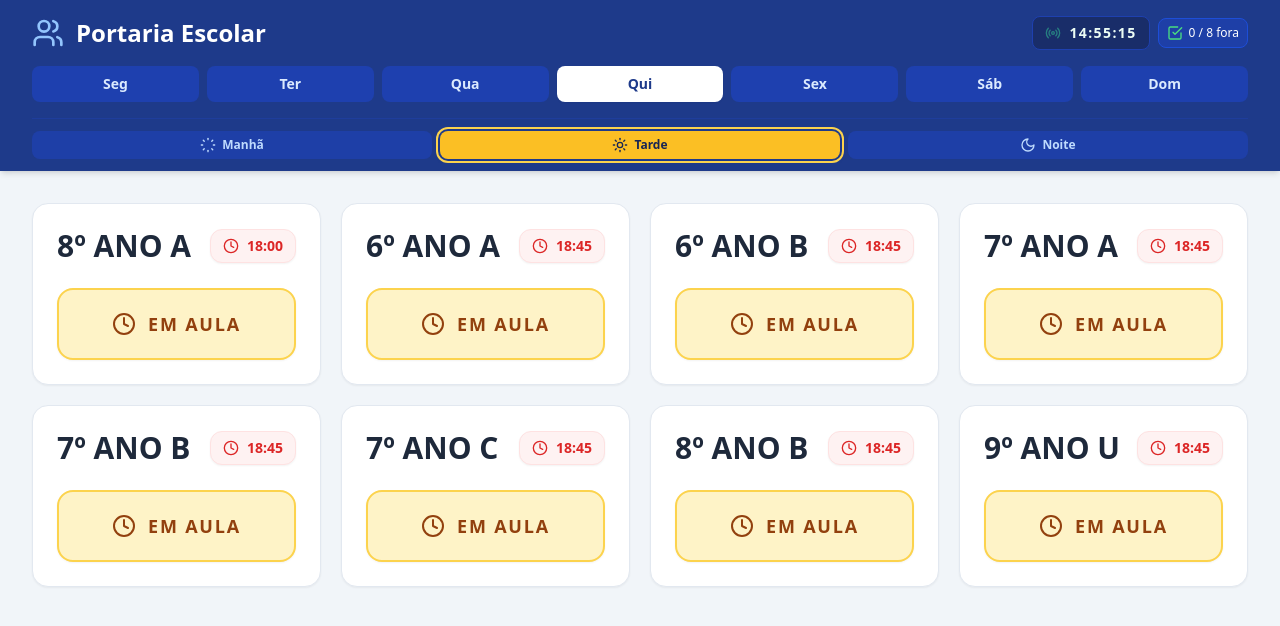
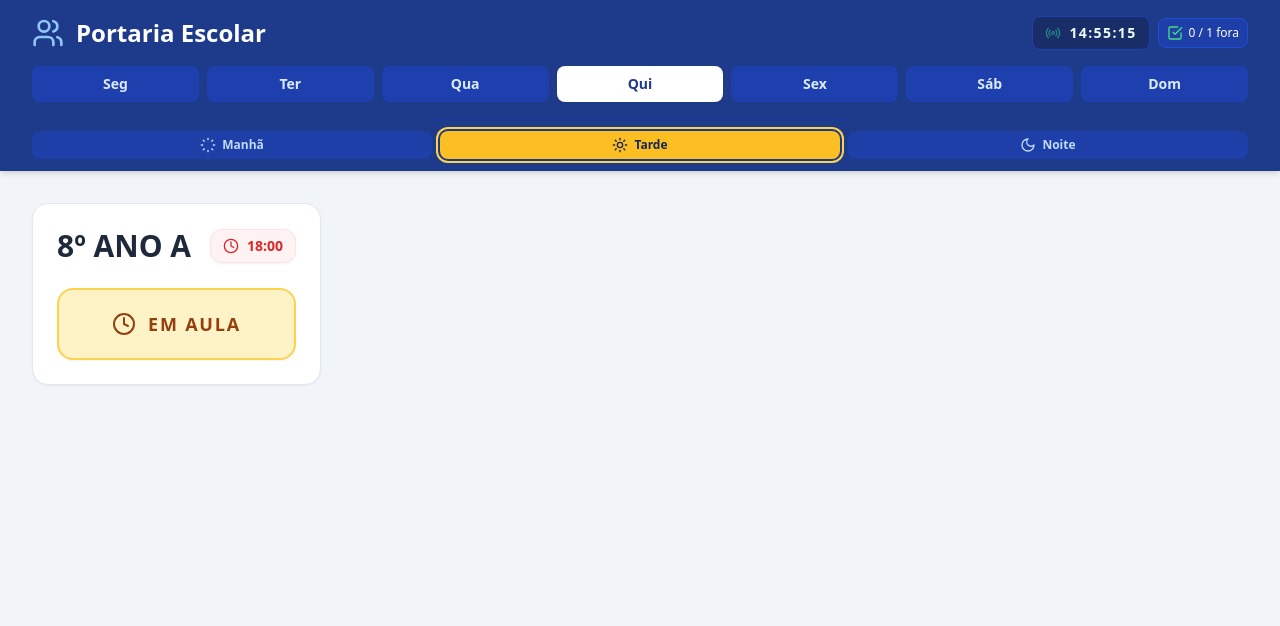
Before and after one commit to eder201318/Controle_de_Turma, a plain HTML site: page index.html in a window 1280 px wide. Drawn offline with nearby package versions, Linux system fonts and the light colour scheme.

Commit message:
Update shift configuration times in index.html

```diff
--- a/index.html
+++ b/index.html
@@ -33,8 +33,8 @@
         // ⚙️ CONFIGURAÇÕES DE HORÁRIO DOS TURNOS
         // =========================================================================
         const CONFIG_TURNOS = {
-            FIM_DA_MANHA: '13:00',     // Aulas que saem ANTES disto são da 'Manhã'
-            INICIO_DA_NOITE: '19:00'   // Aulas que saem A PARTIR disto são da 'Noite' (Ajustado para 19:00 por causa das saídas às 18:45)
+            FIM_DA_MANHA: '12:00',     // Aulas que saem ANTES disto são da 'Manhã'
+            INICIO_DA_NOITE: '18:45'   // Aulas que saem A PARTIR disto são da 'Noite' (Ajustado para 19:00 por causa das saídas às 18:45)
         };
         // =========================================================================
 
```
